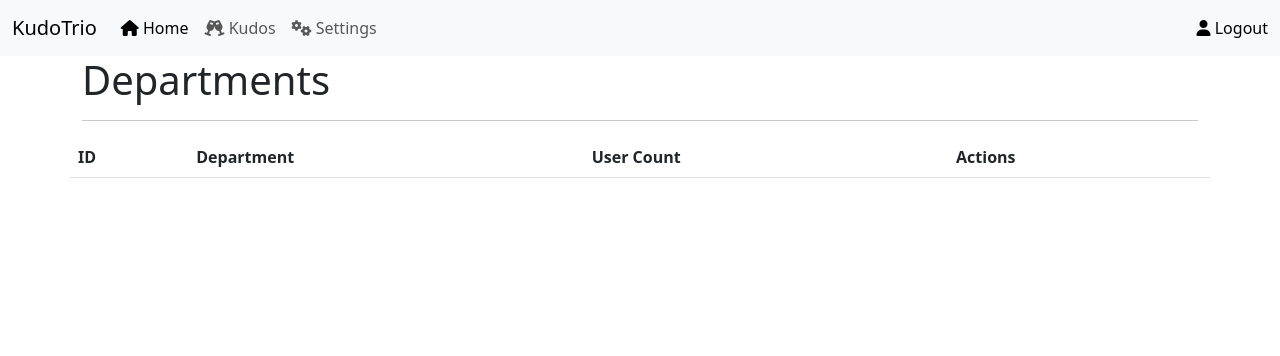
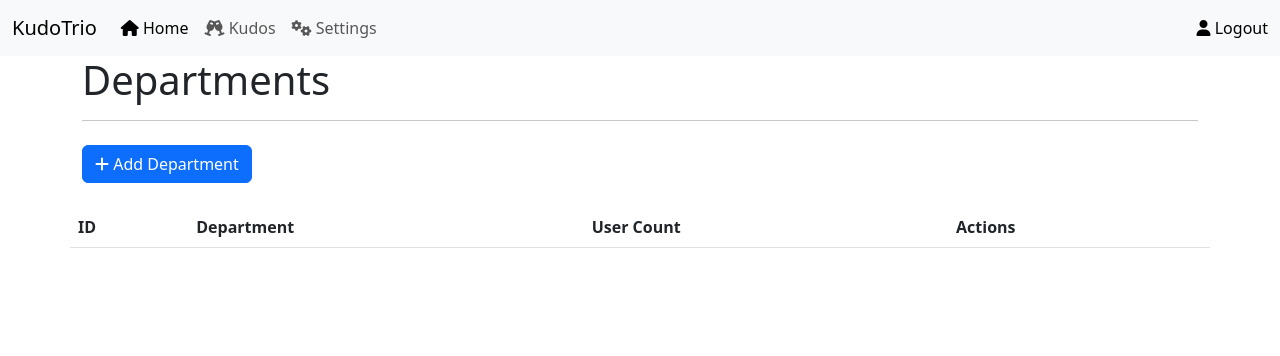
Before and after one commit to rodneygauna/KudoTrio, a Flask app: page /settings/departments in a window 1280 px wide. Shown: the top 356 px of the page. Run offline with Flask 3, Linux system fonts and the light colour scheme; the visitor is signed in with stand-in values (Sample User, id 1); data that the repository does not hold is empty; some libraries are stand-ins or nearby versions.

Commit message:
ability to add a department

```diff
--- a/src/settings/views.py
+++ b/src/settings/views.py
@@ -4,8 +4,12 @@ This file contains the views for the settings blueprint.
 """
 
 # Imports
-from flask import render_template, url_for, flash, redirect, request, Blueprint
+from datetime import datetime
+from flask import render_template, url_for, flash, redirect, Blueprint
 from flask_login import login_required, current_user
+from src.settings.forms import (
+    DepartmentForm,
+)
 from src.models import (
     User,
     Departments,
@@ -51,6 +55,41 @@ def view_departments():
                            title="Departments",
                            departments=departments,
                            department_user_count=department_user_count)
+
+
+# Settings - Departments - Add Department
+@settings_bp.route("/settings/departments/add", methods=["GET", "POST"])
+@login_required
+@admin_required
+def add_department():
+    """
+    Add department
+    """
+
+    form = DepartmentForm()
+
+    if form.validate_on_submit():
+        # Check if department already exists
+        if Departments.query.filter_by(name=form.name.data).first():
+            flash("Department already exists.", "danger")
+            return redirect(url_for("settings.add_department"))
+
+        # Add department
+        new_department = Departments(
+            name=form.name.data,
+            created_date=datetime.now(),
+            created_by=current_user.id,
+        )
+        db.session.add(new_department)
+        db.session.commit()
+
+        flash("Department added successfully.", "success")
+        return redirect(url_for("settings.view_departments"))
+
+    return render_template("settings/add_edit_department.html",
+                           title="Add Department",
+                           form=form,
+                           )
 
 
 # Settings - Departments - View Department Details
--- a/src/templates/settings/departments.html
+++ b/src/templates/settings/departments.html
@@ -2,6 +2,13 @@
 <div class="container">
   <h1>Departments</h1>
   <hr />
+  <div class="row mt-4 mb-4">
+    <div>
+      <a href="{{ url_for('settings.add_department') }}" class="btn btn-primary"
+        ><i class="fa fa-plus"></i> Add Department</a
+      >
+    </div>
+  </div>
   <div class="row">
     <table class="table table-striped">
       <thead>
--- a/src/templates/settings/settings.html
+++ b/src/templates/settings/settings.html
@@ -10,7 +10,7 @@
         class="btn btn-primary"
         ><i class="fa fa-list"></i> View Departments</a
       >
-      <a href="#" class="btn btn-primary"
+      <a href="{{ url_for('settings.add_department') }}" class="btn btn-primary"
         ><i class="fa fa-plus"></i> Add Department</a
       >
     </div>
```
Also changed, not shown: src/settings/forms.py (+23 -0 lines), src/templates/settings/add_edit_department.html (added, +14 -0 lines).
